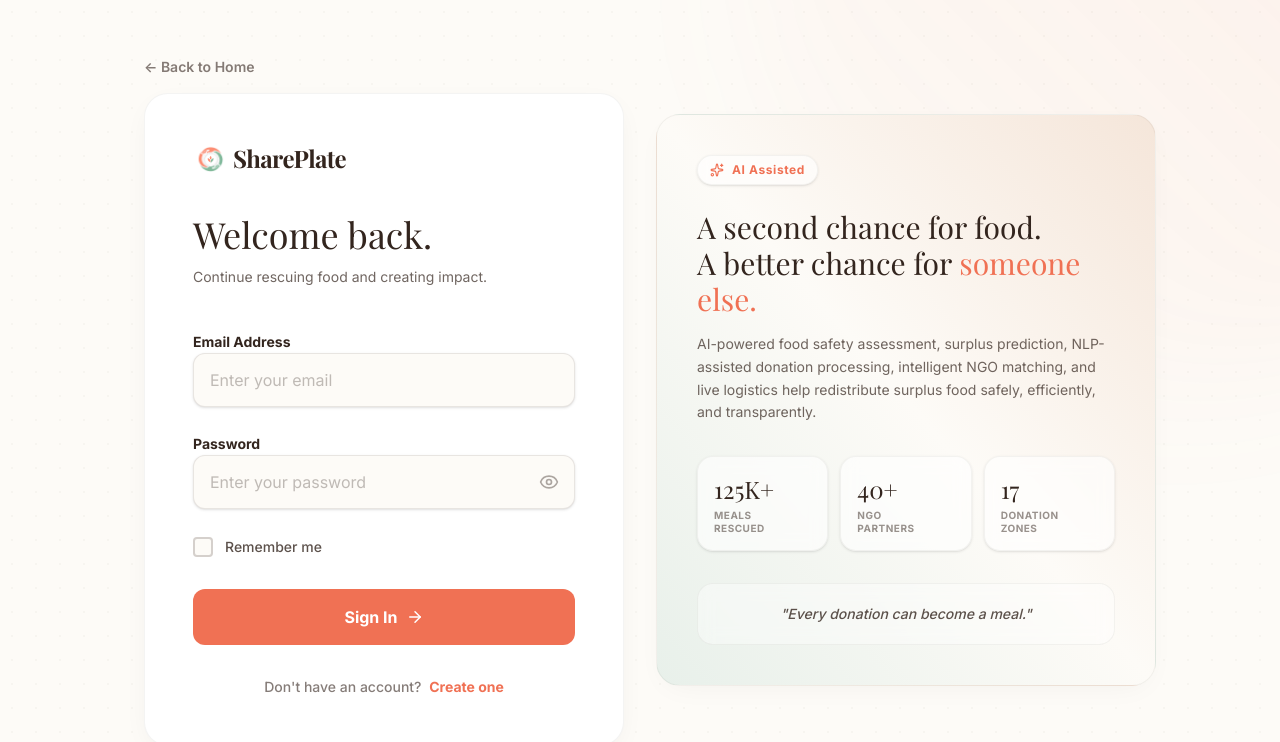
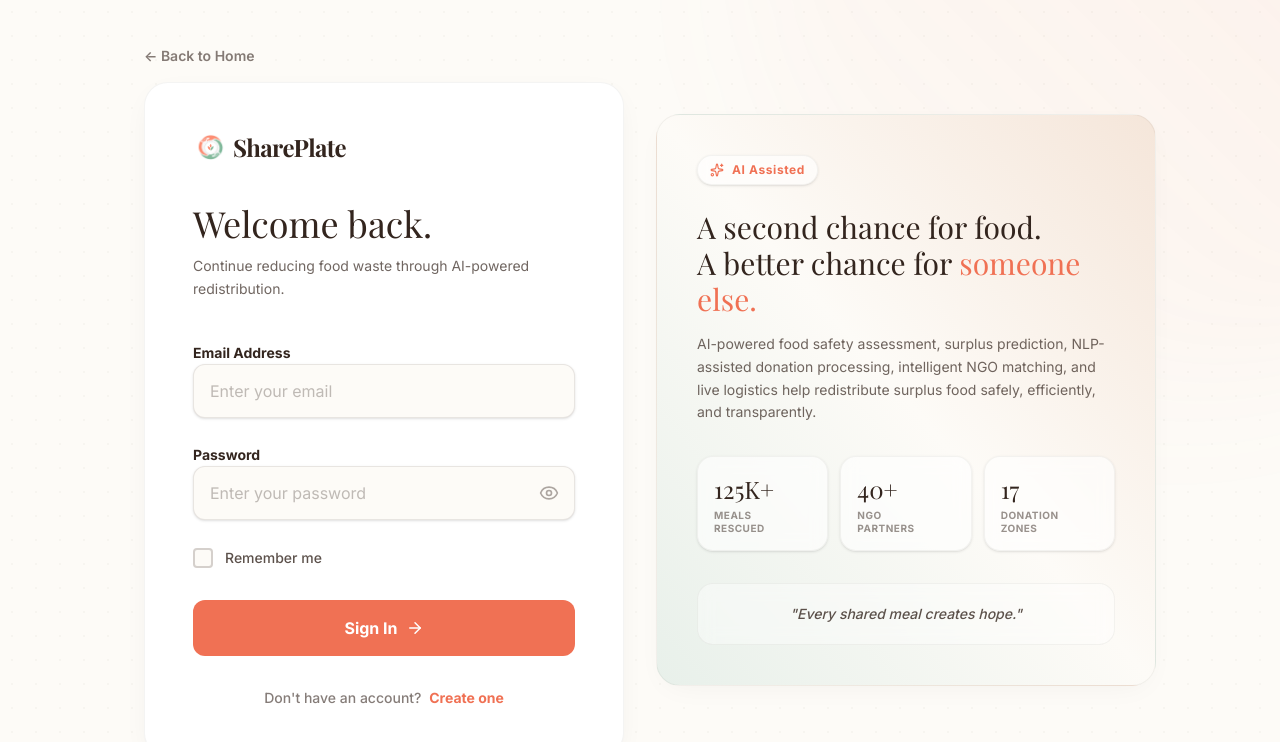
Before and after one commit to somiya-namdeo/SharePlate, a React (Vite) app in the folder frontend/: page /signin in a window 1280 px wide. Shown: the top 742 px of the page. Built offline with nearby package versions, Linux system fonts and the light colour scheme; no server answers; a web font is replaced by a local one.

Commit message:
style: Final polish for authentication pages

```diff
--- a/frontend/src/pages/SignIn.tsx
+++ b/frontend/src/pages/SignIn.tsx
@@ -69,7 +69,7 @@ export function SignIn() {
             </Link>
 
             <h1 className="font-serif text-4xl text-[#33251E] mb-3">Welcome back.</h1>
-            <p className="text-[#33251E]/70 mb-10 text-sm leading-relaxed">Continue rescuing food and creating impact.</p>
+            <p className="text-[#33251E]/70 mb-10 text-sm leading-relaxed">Continue reducing food waste through AI-powered redistribution.</p>
 
             <form onSubmit={handleSubmit} className="space-y-6">
               <div className="space-y-2">
@@ -181,7 +181,7 @@ export function SignIn() {
                 </div>
 
                 <div className="bg-white/40 backdrop-blur-sm p-5 rounded-2xl border border-[#33251E]/5 italic text-[#33251E]/80 text-sm font-medium text-center">
-                  "Every donation can become a meal."
+                  "Every shared meal creates hope."
                 </div>
               </div>
 
```
